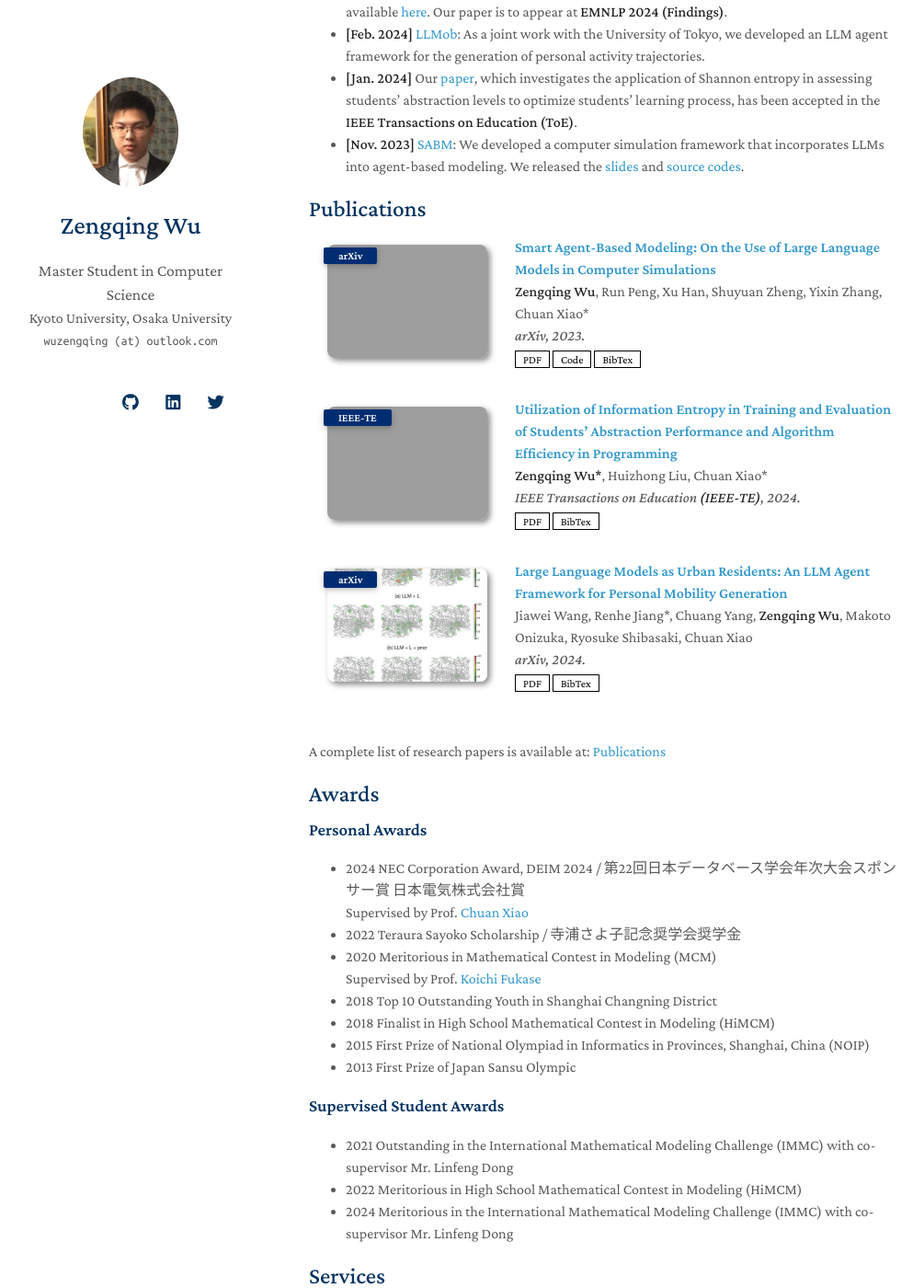
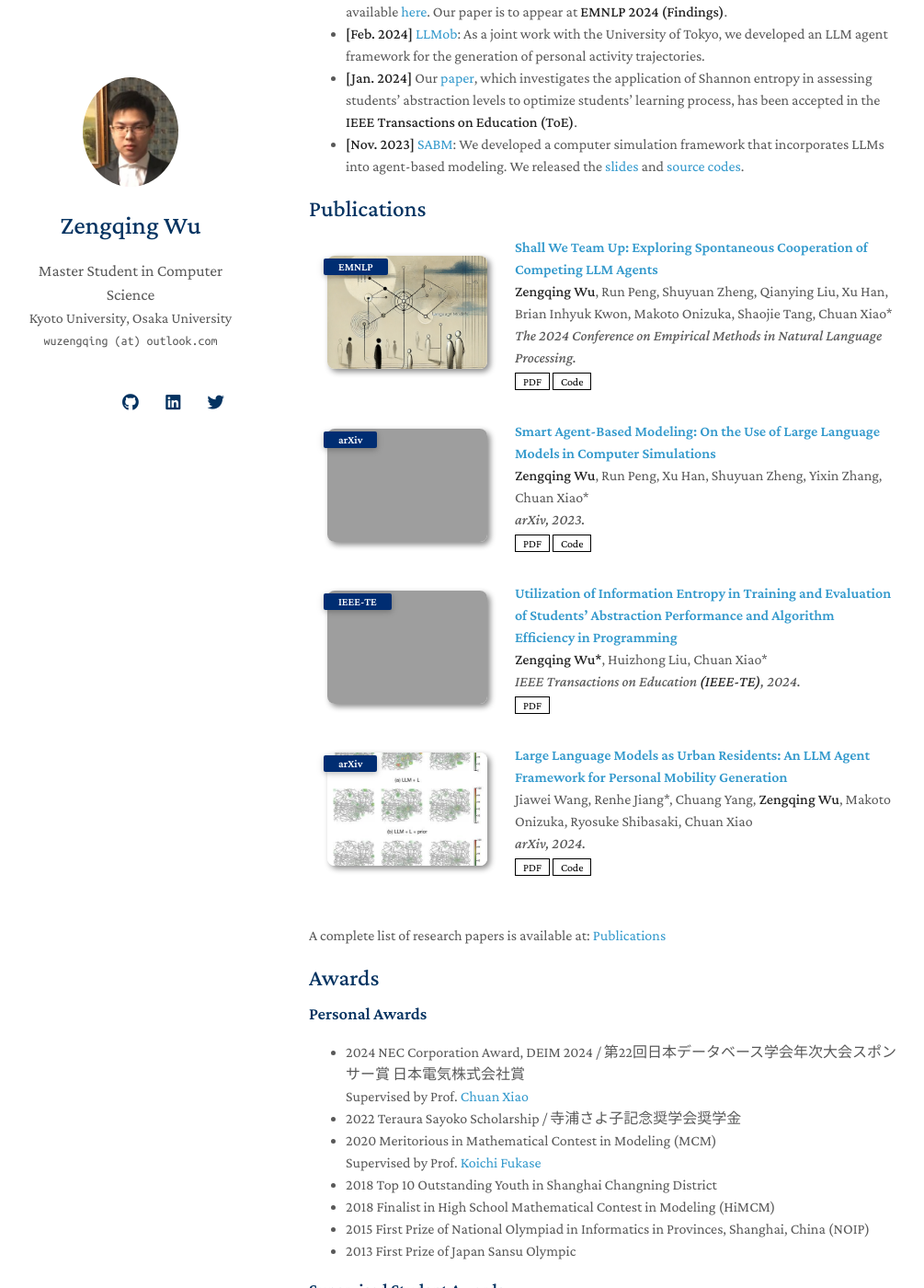
Before and after one commit to wuzengqing001225/wuzengqing001225.github.io, a Jekyll site: the page built from index.md, in a window 1280 px wide and 1400 px high, scrolled down 720 px. Shown: the whole window at 92% size, without its empty margins (134-1139 px from the left). Built offline with Jekyll 4.4.1, drawn with Linux system fonts in a browser that asks for light colours; nearby versions of some CDN libraries; a style sheet for code colours, icons or effects is not loaded; our own code applies the rules of GitHub Pages for plain Markdown files; grey boxes are pictures that could not be loaded.

Commit message:
Update publications.yml

```diff
--- a/_data/publications.yml
+++ b/_data/publications.yml
@@ -1,4 +1,12 @@
 main:
+
+  - title: "Shall We Team Up: Exploring Spontaneous Cooperation of Competing LLM Agents"
+    authors: <strong>Zengqing Wu</strong>, Run Peng, Shuyuan Zheng, Qianying Liu, Xu Han, Brian Inhyuk Kwon, Makoto Onizuka, Shaojie Tang, Chuan Xiao*
+    conference_short: EMNLP
+    conference: The 2024 Conference on Empirical Methods in Natural Language Processing.
+    pdf: https://arxiv.org/pdf/2402.12327
+    code: https://github.com/wuzengqing001225/SABM_ShallWeTeamUp
+    image: ./assets/img/Paper_Cover/2024_09_ShallWeTeamUp.png
 
   - title: "Smart Agent-Based Modeling: On the Use of Large Language Models in Computer Simulations"
     authors: <strong>Zengqing Wu</strong>, Run Peng, Xu Han, Shuyuan Zheng, Yixin Zhang, Chuan Xiao*
@@ -6,7 +14,6 @@ main:
     conference: arXiv, 2023.
     pdf: https://arxiv.org/pdf/2311.06330.pdf
     code: https://github.com/Roihn/SABM
-    bibtex: "https://scholar.googleusercontent.com/scholar.bib?q=info:uL9XLQdXWREJ:scholar.google.com/&output=citation&scisdr=ClGMCa4_EIOHtFh69R4:AFWwaeYAAAAAZfR87R6XQwYl0kwfcDhjXrG2hLA&scisig=AFWwaeYAAAAAZfR87Uo9NB3KB56s-0Go8Ezn12s&scisf=4&ct=citation&cd=-1&hl=zh-CN"
     image: ./assets/img/Paper_Cover/2023_11_SABM.png
 
   - title: "Utilization of Information Entropy in Training and Evaluation of Students’ Abstraction Performance and Algorithm Efficiency in Programming"
@@ -14,7 +21,6 @@ main:
     conference_short: IEEE-TE
     conference: IEEE Transactions on Education <strong>(IEEE-TE)</strong>, 2024.
     pdf: https://drive.google.com/file/d/1OHINx0XsqTKS-rHOJCTqdY8Cz664Beez/view
-    bibtex: "https://scholar.googleusercontent.com/scholar.bib?q=info:eAYFDs6RVHMJ:scholar.google.com/&output=citation&scisdr=ClGMCa4_EIOHtFh7uMY:AFWwaeYAAAAAZfR9oMZfOC5aglYiOh5D5cW9th4&scisig=AFWwaeYAAAAAZfR9oEkfnUHHPaz595qtltltY2E&scisf=4&ct=citation&cd=-1&hl=zh-CN"
     image: ./assets/img/Paper_Cover/2024_01_IEEE_TE.png
 
   - title: "Large Language Models as Urban Residents: An LLM Agent Framework for Personal Mobility Generation"
@@ -22,5 +28,5 @@ main:
     conference_short: arXiv
     conference: arXiv, 2024.
     pdf: https://arxiv.org/pdf/2402.14744.pdf
-    bibtex: "https://scholar.googleusercontent.com/scholar.bib?q=info:Vbgj-gP4_lAJ:scholar.google.com/&output=citation&scisdr=ClGMCa4_EIOHtFh4RdU:AFWwaeYAAAAAZfR-XdU83yWBF6ImSqEqvlsatgU&scisig=AFWwaeYAAAAAZfR-XfPgO4AYitCTALxWcUKUjXo&scisf=4&ct=citation&cd=-1&hl=zh-CN"
+    code: https://github.com/Wangjw6/LLMob/
     image: ./assets/img/Paper_Cover/2024_02_LLMob.jpg
```
